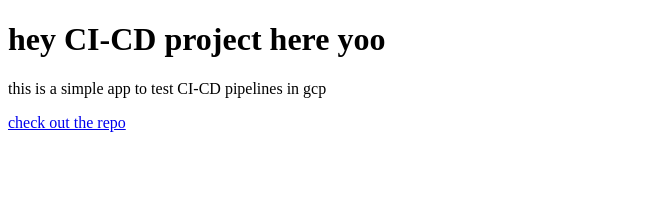
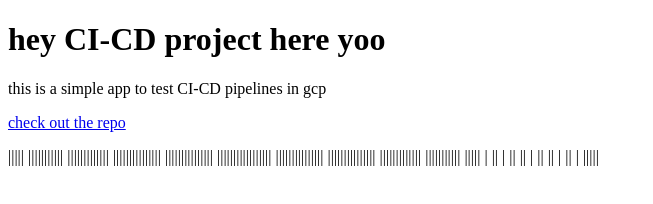
Before and after one commit to skagos/gcp-ci--argo-cd-gar-gke, a plain HTML site: page app/index.html in a window 1280 px wide. Shown: the whole page, without its empty margins (0-653 px from the left). Drawn offline with Linux system fonts and the light colour scheme.

Commit message:
test commit

```diff
--- a/app/index.html
+++ b/app/index.html
@@ -7,5 +7,25 @@
     <h1>hey CI-CD project here yoo</h1>
     <p>this is a simple app to test CI-CD pipelines in gcp</p>
     <p><a href="https://github.com/skagos/gcp-ci--argo-cd-gar-gke.git">check out the repo</a></p>
+
+
+        <p>      |||||
+   |||||||||||
+  |||||||||||||
+ |||||||||||||||
+ |||||||||||||||
+|||||||||||||||||
+ |||||||||||||||
+ |||||||||||||||
+  |||||||||||||
+   |||||||||||
+      |||||
+        |
+     || | ||
+   ||   |   ||
+ ||     |     ||
+        |
+      |||||      </p>
+
   </body>
 </html>
```
